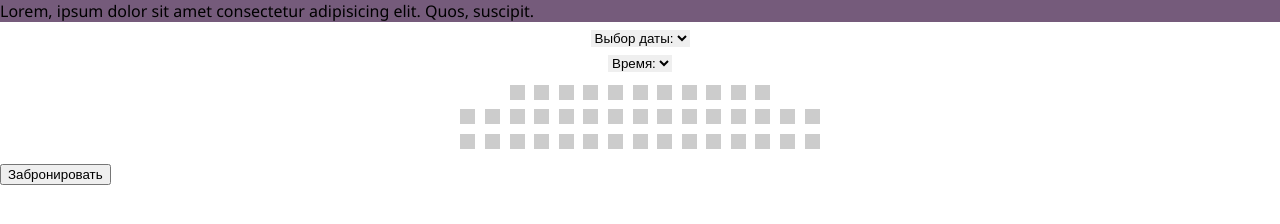
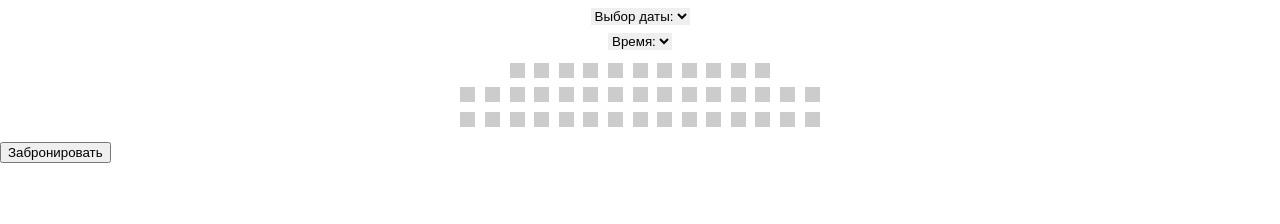
Before and after one commit to mopsiq/film-application, a plain HTML site: page index.html in a window 1280 px wide. Drawn offline with Linux system fonts and the light colour scheme.

Commit message:
Remove header

```diff
--- a/index.html
+++ b/index.html
@@ -7,20 +7,6 @@
   <title>Document</title>
 </head>
 <body>
-
-
-
-  <header class="header">
-    <div class="header__inner">
-
-      <div class="header__logo">
-        Lorem, ipsum dolor sit amet consectetur adipisicing elit. Quos, suscipit.
-      </div>
-
-    </div>
-
-  </header>
-
 
   <div class="content">
     <div class="wrapper">
--- a/styles/style.scss
+++ b/styles/style.scss
@@ -30,10 +30,6 @@ option {
 
 .content {
   overflow: hidden;
-}
-
-.header {
-  background-color: #755b7b;
 }
 
 .block__item {
```
